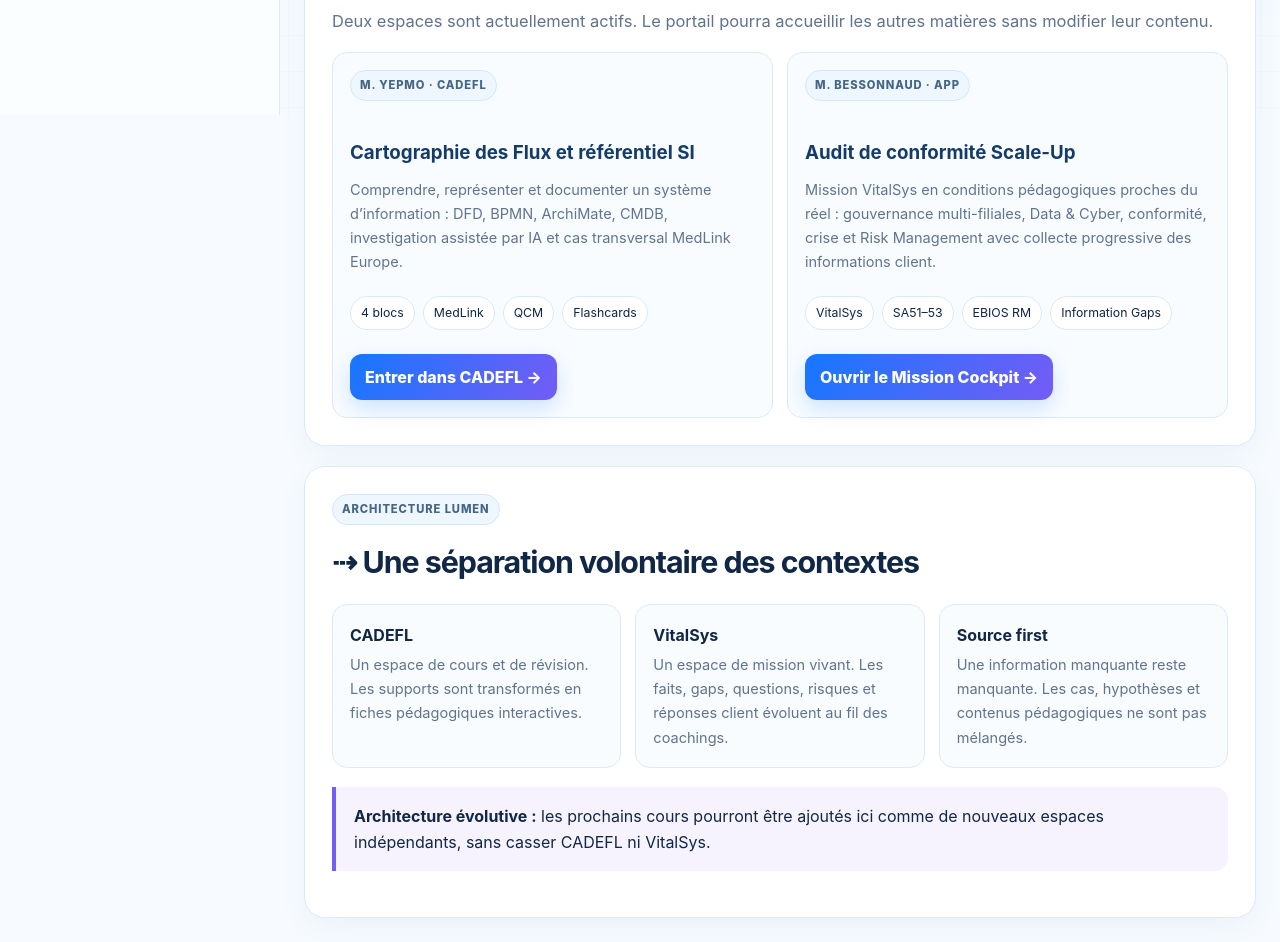
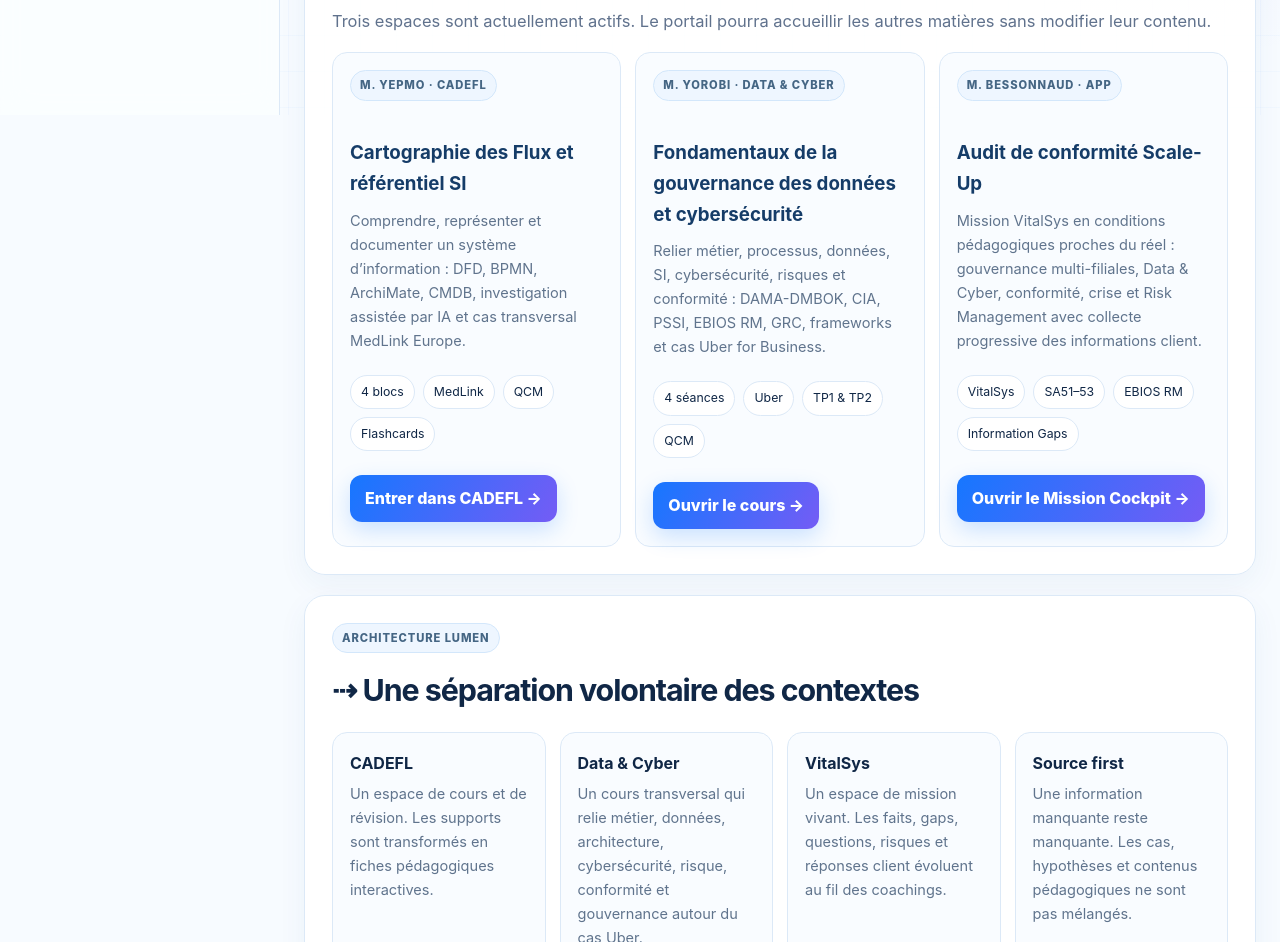
Before and after one commit to OceanAquatique/lumen-revision-hub, a plain HTML site: page index.html in a window 1280 px wide. Shown: the part 685-1627 px from the top of the page. Drawn offline with Linux system fonts and the light colour scheme.

Commit message:
Add Data & Cyber course to LUMEN portal

```diff
--- a/index.html
+++ b/index.html
@@ -34,6 +34,7 @@
 <div class="nav-label">Accès direct</div>
 <nav class="nav">
 <a href="cadefl/index.html">◇ Cartographie SI</a>
+<a href="gouvernance-data-cyber/index.html">◆ Gouvernance Data & Cyber</a>
 <a href="vitalsys/index.html">⚑ Audit Scale-Up · VitalSys</a>
 </nav>
 
@@ -62,9 +63,9 @@ Un portail unique, un espace autonome par cours.
 <section class="lesson" id="cours">
 <span class="source-badge">Bibliothèque</span>
 <h2>◈ Mes espaces de cours</h2>
-<p class="lead">Deux espaces sont actuellement actifs. Le portail pourra accueillir les autres matières sans modifier leur contenu.</p>
+<p class="lead">Trois espaces sont actuellement actifs. Le portail pourra accueillir les autres matières sans modifier leur contenu.</p>
 
-<div class="grid2">
+<div class="grid3">
 <article class="mini">
 <span class="source-badge">M. YEPMO · CADEFL</span>
 <h3>Cartographie des Flux et référentiel SI</h3>
@@ -73,6 +74,16 @@ Un portail unique, un espace autonome par cours.
 <span class="chip">4 blocs</span><span class="chip">MedLink</span><span class="chip">QCM</span><span class="chip">Flashcards</span>
 </div>
 <div class="actions"><a class="btn primary" href="cadefl/index.html">Entrer dans CADEFL →</a></div>
+</article>
+
+<article class="mini">
+<span class="source-badge">M. YOROBI · DATA & CYBER</span>
+<h3>Fondamentaux de la gouvernance des données et cybersécurité</h3>
+<p>Relier métier, processus, données, SI, cybersécurité, risques et conformité : DAMA-DMBOK, CIA, PSSI, EBIOS RM, GRC, frameworks et cas Uber for Business.</p>
+<div class="chips">
+<span class="chip">4 séances</span><span class="chip">Uber</span><span class="chip">TP1 & TP2</span><span class="chip">QCM</span>
+</div>
+<div class="actions"><a class="btn primary" href="gouvernance-data-cyber/index.html">Ouvrir le cours →</a></div>
 </article>
 
 <article class="mini">
@@ -90,12 +101,13 @@ Un portail unique, un espace autonome par cours.
 <section class="lesson" id="organisation">
 <span class="source-badge">Architecture LUMEN</span>
 <h2>⇢ Une séparation volontaire des contextes</h2>
-<div class="grid3">
+<div class="grid4">
 <div class="mini"><strong>CADEFL</strong><p>Un espace de cours et de révision. Les supports sont transformés en fiches pédagogiques interactives.</p></div>
+<div class="mini"><strong>Data & Cyber</strong><p>Un cours transversal qui relie métier, données, architecture, cybersécurité, risque, conformité et gouvernance autour du cas Uber.</p></div>
 <div class="mini"><strong>VitalSys</strong><p>Un espace de mission vivant. Les faits, gaps, questions, risques et réponses client évoluent au fil des coachings.</p></div>
 <div class="mini"><strong>Source first</strong><p>Une information manquante reste manquante. Les cas, hypothèses et contenus pédagogiques ne sont pas mélangés.</p></div>
 </div>
-<div class="callout case"><strong>Architecture évolutive :</strong> les prochains cours pourront être ajoutés ici comme de nouveaux espaces indépendants, sans casser CADEFL ni VitalSys.</div>
+<div class="callout case"><strong>Architecture évolutive :</strong> les prochains cours pourront être ajoutés ici comme de nouveaux espaces indépendants, sans casser les espaces déjà publiés.</div>
 </section>
 
 <footer class="footer">◈ LUMEN · EPITA Workspace · portail étudiant indépendant</footer>
```
